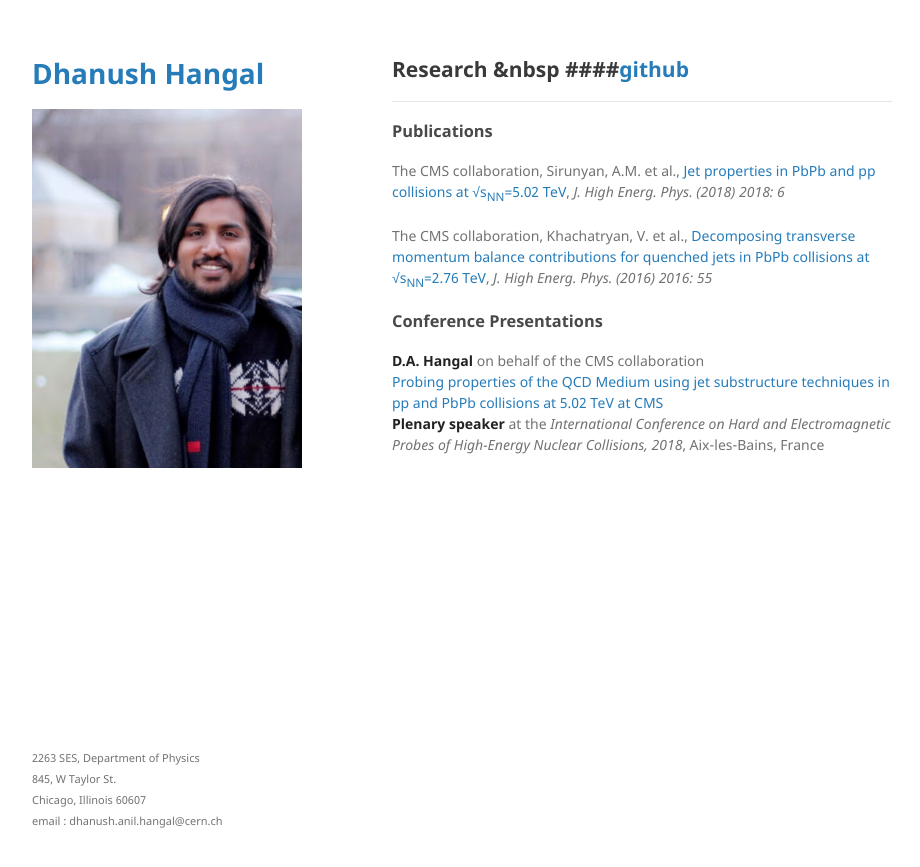
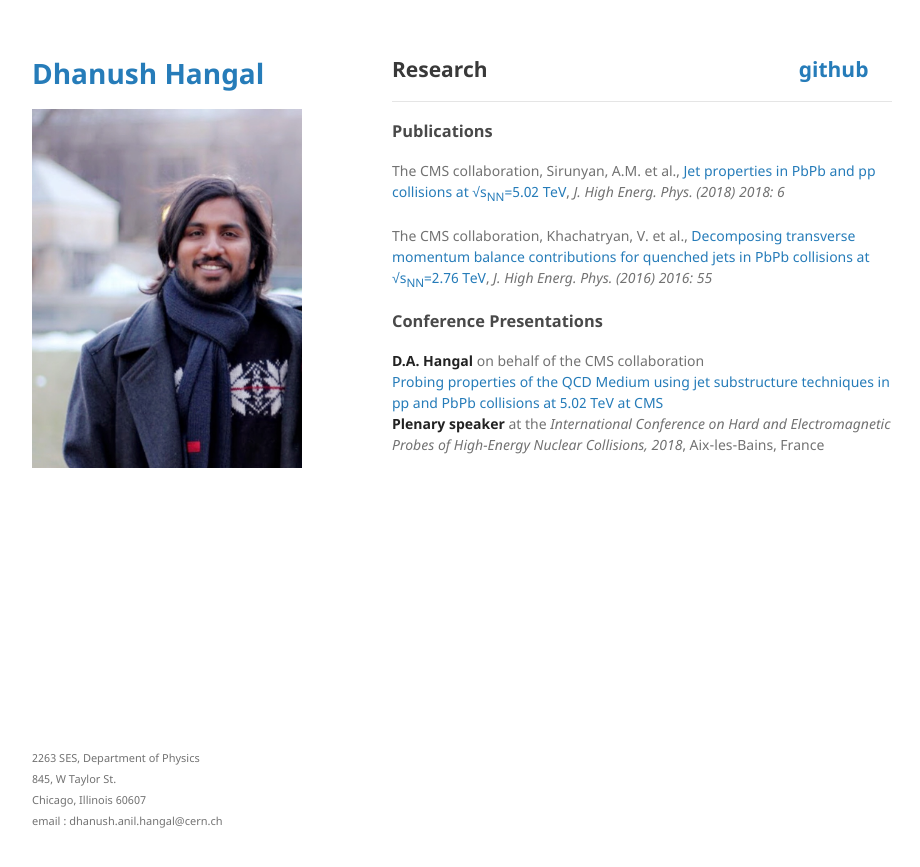
Before and after one commit to dhanushhangal/dhanushhangal.github.io, a Jekyll site: the page built from research.md, in a window 1280 px wide. Shown: the top 867 px of the page, without its empty margins (178-1098 px from the left). Built offline with Jekyll 4.4.1, drawn with Linux system fonts in a browser that asks for light colours; our own code applies the rules of GitHub Pages for plain Markdown files; the repository's description, which GitHub fills in, is left out.

Commit message:
Update research.md

```diff
--- a/research.md
+++ b/research.md
@@ -1,4 +1,4 @@
-## Research &nbsp ####[github](https://github.com/dhanushhangal)
+## Research &nbsp; &nbsp; &nbsp; &nbsp; &nbsp; &nbsp; &nbsp; &nbsp; &nbsp; &nbsp; &nbsp; &nbsp; &nbsp; &nbsp; &nbsp; &nbsp; &nbsp; &nbsp; &nbsp; &nbsp; &nbsp; &nbsp; &nbsp; &nbsp; &nbsp; &nbsp; &nbsp; &nbsp; [github](https://github.com/dhanushhangal)
 
 * * *
 
```
